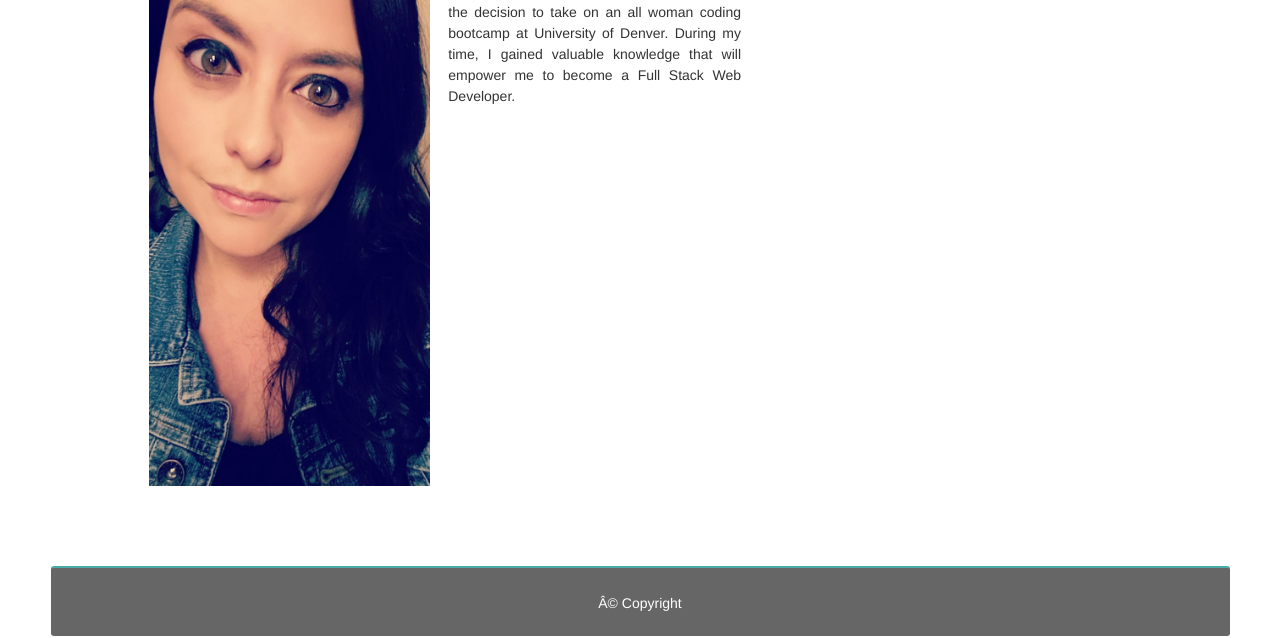
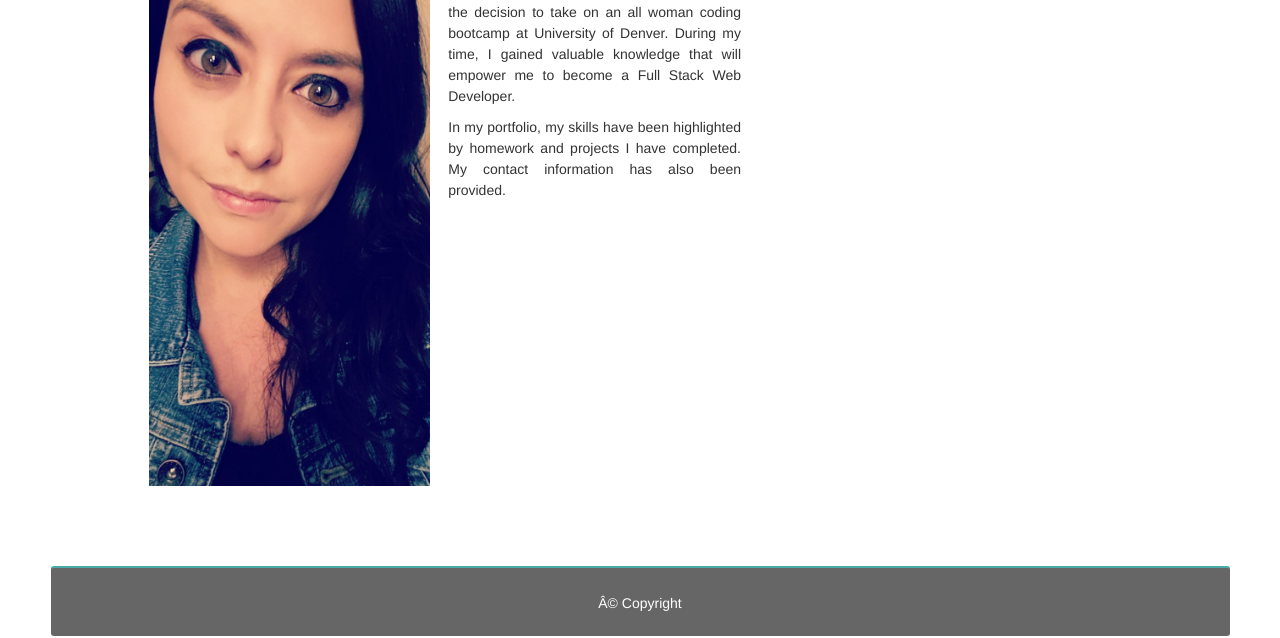
Before and after one commit to bmwatson10/Updated-Portfolio, a plain HTML site: page index.html in a window 1280 px wide. Shown: the part 250-888 px from the top of the page. Drawn offline with nearby package versions, Linux system fonts and the light colour scheme.

Commit message:
Update about me info

```diff
--- a/index.html
+++ b/index.html
@@ -55,6 +55,7 @@
             <p>
                 After spending most of my career in the hospitality and restaurant industry, I decided it was time to break into a new career. I made the decision to take on an all woman coding bootcamp at University of Denver. During my time, I gained valuable knowledge that will empower me to become a Full Stack Web Developer.
             </p>
+            <p>In my portfolio, my skills have been highlighted by homework and projects I have completed. My contact information has also been provided.</p>
     </div>
 
         <div class="col-sm-4" id="connect">
```
